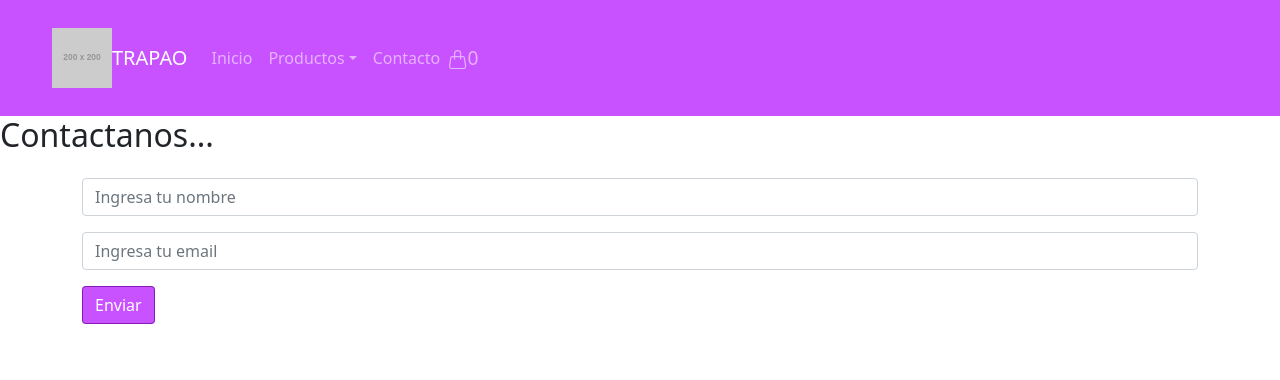
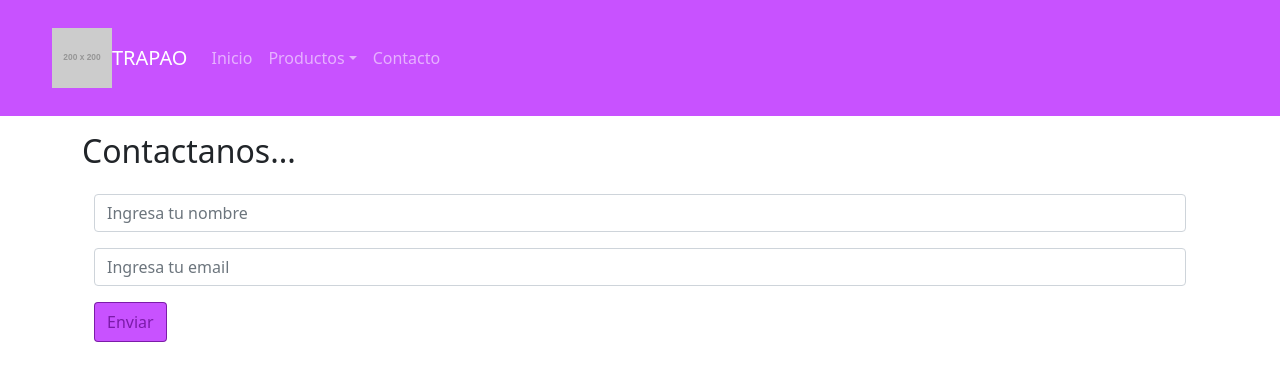
Before and after one commit to MelissaAime/proyectoReact, a React (Create React App) app: page /contacto in a window 1280 px wide. Shown: the top 380 px of the page. Built offline with nearby package versions, Linux system fonts and the light colour scheme.

Commit message:
estilo y deshabilitado de botones

```diff
--- a/src/components/Cart/Cart.js
+++ b/src/components/Cart/Cart.js
@@ -1,11 +1,20 @@
 import { useContext } from "react";
 import { CartContext } from "../../context/CartContext";
 import { BsTrash } from 'react-icons/bs';
+import { Link } from 'react-router-dom';
+import { Button } from "react-bootstrap";
 
 
 export const Cart = () => {
 
     const { cart, totalCompra, clearCart, removeItem } = useContext(CartContext)
+
+    if (cart.length === 0) {
+        return <div className="container mx-4 my-2">
+            <h4>Carrito vacío</h4>
+            <Button className="button-mystyle"><Link to="/productos" className="my-link" >Volver</Link></Button>
+        </div>
+    }
 
     return(
         <div className='container my-3'>
--- a/src/components/CartWidget/CartWidget.js
+++ b/src/components/CartWidget/CartWidget.js
@@ -5,10 +5,10 @@ import { CartContext } from '../../context/CartContext';
 
 export const CartWidget = () => {
 
-    const { cantidadCart } = useContext(CartContext)
+    const { cantidadCart, cart } = useContext(CartContext)
 
     return(
-        <Link to='/carrito' className='cart-widget'>
+        <Link to='/carrito' className={`cart-widget ${cart.length === 0 ? 'cart-hidden' : ''} `}>
             <BsHandbag/>
             <span>{cantidadCart()}</span>
         </Link>
--- a/src/components/CartWidget/CartWidget.scss
+++ b/src/components/CartWidget/CartWidget.scss
@@ -2,8 +2,15 @@
     color: rgba(255,255,255,.55);
     font-size: 1.2rem;
     text-decoration: none;
+    visibility: visible;
+    opacity: 1;
 
     &:hover{
         color:white;
     }
 }
+
+.cart-hidden {
+    opacity: 0;
+    visibility: hidden;
+}
--- a/src/components/Contact/Contact.js
+++ b/src/components/Contact/Contact.js
@@ -3,7 +3,7 @@ import { Form } from "../Form/Form"
 export const Contact = () => {
 
     return(
-        <div>
+        <div className="container my-3">
             <h2>Contactanos...</h2>
             <Form/>
         </div>
--- a/src/components/ItemCount/ItemCount.js
+++ b/src/components/ItemCount/ItemCount.js
@@ -10,11 +10,23 @@ export const ItemCount = ({max, min = 0, counter, setCounter}) => {
         counter < max && setCounter(counter + 1)
     }
 
+    const configRestar = {
+        className: 'button-mystyle',
+        disabled: counter === min,
+        onClick: handleResta
+    }
+
+    const configSumar = {
+        className: 'button-mystyle',
+        disabled: counter === max,
+        onClick: handleSuma
+    }
+
     return(
         <div>
-            <Button className="button-mystyle" onClick={handleResta}>-</Button>
+            <Button {...configRestar}>-</Button>
             <span className="mx-3">{counter}</span>
-            <Button className="button-mystyle" onClick={handleSuma}>+</Button>
+            <Button {...configSumar}>+</Button>
         </div>
     )
 }
--- a/src/components/ItemDetail/ItemDetail.js
+++ b/src/components/ItemDetail/ItemDetail.js
@@ -37,7 +37,7 @@ export const ItemDetail = ({name, id, desc, price, image, category, stock}) => {
             {
                 isInCart(id)
                 ?
-                <Button className='button-mystyle my-2'><Link to='/carrito' > Finalizar compra</Link></Button>
+                <Button className='button-mystyle my-2'><Link to='/carrito' className='my-link' > Finalizar compra</Link></Button>
 
                 :
                 <>
@@ -50,6 +50,7 @@ export const ItemDetail = ({name, id, desc, price, image, category, stock}) => {
                     <Button
                         className="button-mystyle my-2"
                         onClick={handleAgregar}
+                        disabled= {cantidad === 0}
                     >
                         Agregar al carrito
                     </Button>
--- a/src/styles/buttons.scss
+++ b/src/styles/buttons.scss
@@ -1,14 +1,26 @@
 
 .button-mystyle{
     background-color: $color-principal;
-    border-color: darken($color: $color-principal, $amount: 20);
+    border-color: darken($color: $color-principal, $amount: 25);
+    height: 2.5rem;
+    text-decoration: none;
+    color: darken($color: $color-principal, $amount: 25);
 
     &:hover{
-        background-color: darken($color: $color-principal, $amount: 30);
-        border-color: darken($color: $color-principal, $amount: 40);
+        background-color: lighten($color: $color-principal, $amount: 20);
+        border-color: lighten($color: $color-principal, $amount: 10);
     }
 
     &:active{
         background-color: $color-secondary;
     }
+
+    &:visited{
+        background-color: darken($color: $color-secondary, $amount: 40);
+    }
+
+    &:disabled{
+        background-color: lighten($color: $color-principal, $amount: 10);
+        border-color: white;
+    }
 }
--- /dev/null
+++ b/src/styles/links.scss
@@ -0,0 +1,8 @@
+.my-link{
+    color: darken($color: $color-principal, $amount: 25);
+    text-decoration: none;
+
+    &:hover{
+        color: white;
+    }
+}
--- a/src/styles/styles.scss
+++ b/src/styles/styles.scss
@@ -4,6 +4,7 @@
 @import '../components/MainContent/MainContent.scss';
 @import './buttons.scss';
 @import '../components/CartWidget/CartWidget.scss';
+@import './links.scss';
 
 * {
     margin: 0;
```
